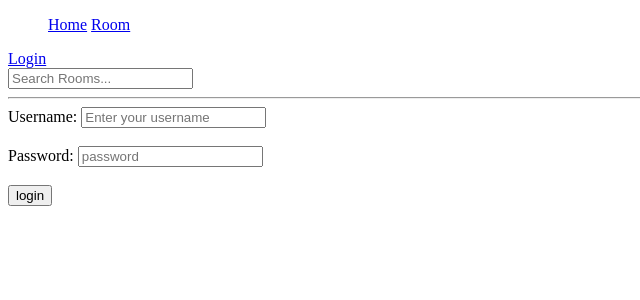
After one commit to kiptootitus/class, a Django app: page /login/ in a window 1280 px wide. The commit adds this page. Shown: the top 300 px of the page, without its empty margins (0-640 px from the left). Run offline with Django 4.2, Linux system fonts and the light colour scheme.

Commit message:
login page

```diff
--- a/class/templates/class/home.html
+++ b/class/templates/class/home.html
@@ -1,5 +1,5 @@
 {% extends 'main.html' %}
-
+<a href='{%url 'login'%}'>login</a>
 {% block content %}
 <style>
     .home-container {
--- /dev/null
+++ b/class/templates/class/login.html
@@ -0,0 +1,17 @@
+{% extends 'main.html'%}
+{% block content%}
+
+<form method='POST' action=''>
+    {% csrf_token %}
+    <div>
+    <label>Username:</label>
+     <input type='username' name='username' placeholder='Enter your username'><br>
+     <br>
+   <label> Password:</label>
+        <input type='password' name='password'  placeholder='password'><br>
+        <br>
+    <input type='submit' value='login'>
+    </div>
+</form>
+
+{%endblock%}
--- a/class/urls.py
+++ b/class/urls.py
@@ -2,8 +2,10 @@ from django.urls import path
 from . import views
 
 urlpatterns = [
+    path('login/', views.loginPage, name='login'),
     path('', views.home, name='home'),
     path('room/<int:pk>/', views.room, name='room'),
     path('create-room/', views.createRoom, name='create-room'),
-    path('update-room/<str:pk>/', views.updateRoom, name='update-room')
+    path('update-room/<str:pk>/', views.updateRoom , name='update-room'),
+
 ]
--- a/class/views.py
+++ b/class/views.py
@@ -1,9 +1,21 @@
 from django.shortcuts import render, redirect
 from .models import Room, Topic
 from django.db.models import Q
+from django.contrib import messages
+from django.contrib.auth.models import User
 from .forms import RoomForm
 
+def loginPage(request):
+    if request.method=='POST':
+        username=request.POST.get('username')
+        password=request.POST.get('password')
+        try:
+            user=User.objects.get(username=username)
+        except:
+            messages.error(request, 'Username does not exist')
 
+    context={}
+    return render(request, 'class/login.html', context)
 def home(request):
     q=request.GET.get('q') if request.GET.get('q') != None else ''
 
--- a/templates/main.html
+++ b/templates/main.html
@@ -8,6 +8,14 @@
 <body>
     {% include 'navbar.html'%}
     <hr>
+    {% for message in messages %}
+<div class="alert {{ message.tags }} alert-dismissible" role="alert">
+    <button type="button" class="close" data-dismiss="alert" aria-label="Close">
+        <span aria-hidden="true">&times;</span>
+    </button>
+    {{ message | safe }}
+</div>
+{% endfor %}
     {%block content%}
 
     {%endblock%}
--- a/templates/navbar.html
+++ b/templates/navbar.html
@@ -3,6 +3,7 @@
         <a href="/">Home</a>
         <a href="class/room.html">Room</a>
     </ul>
+<a href ="{% url 'login'%}">Login</a>
 <form method='GET' action='{% url 'home'%}'>
 <input type="text" name="q" placeholder="Search Rooms...">
 </form>
```
Also changed, not shown: db.sqlite3.
